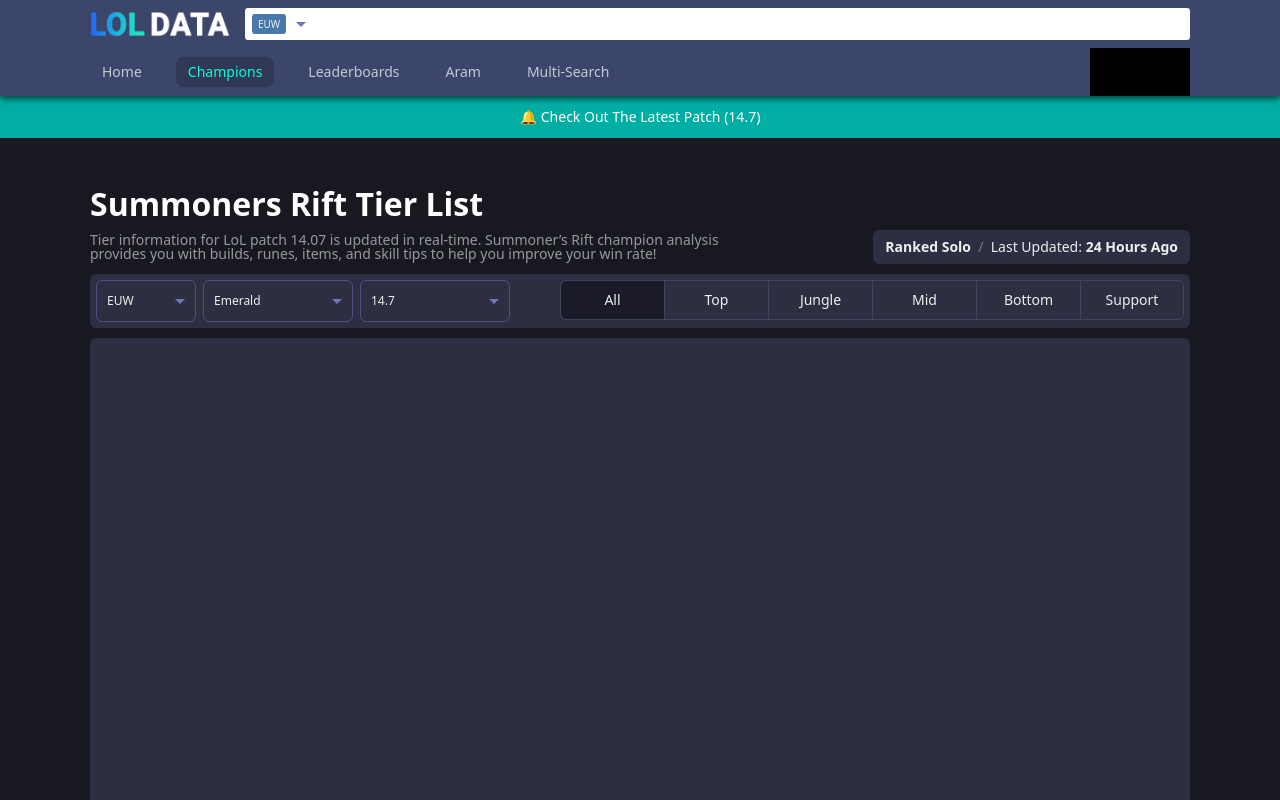
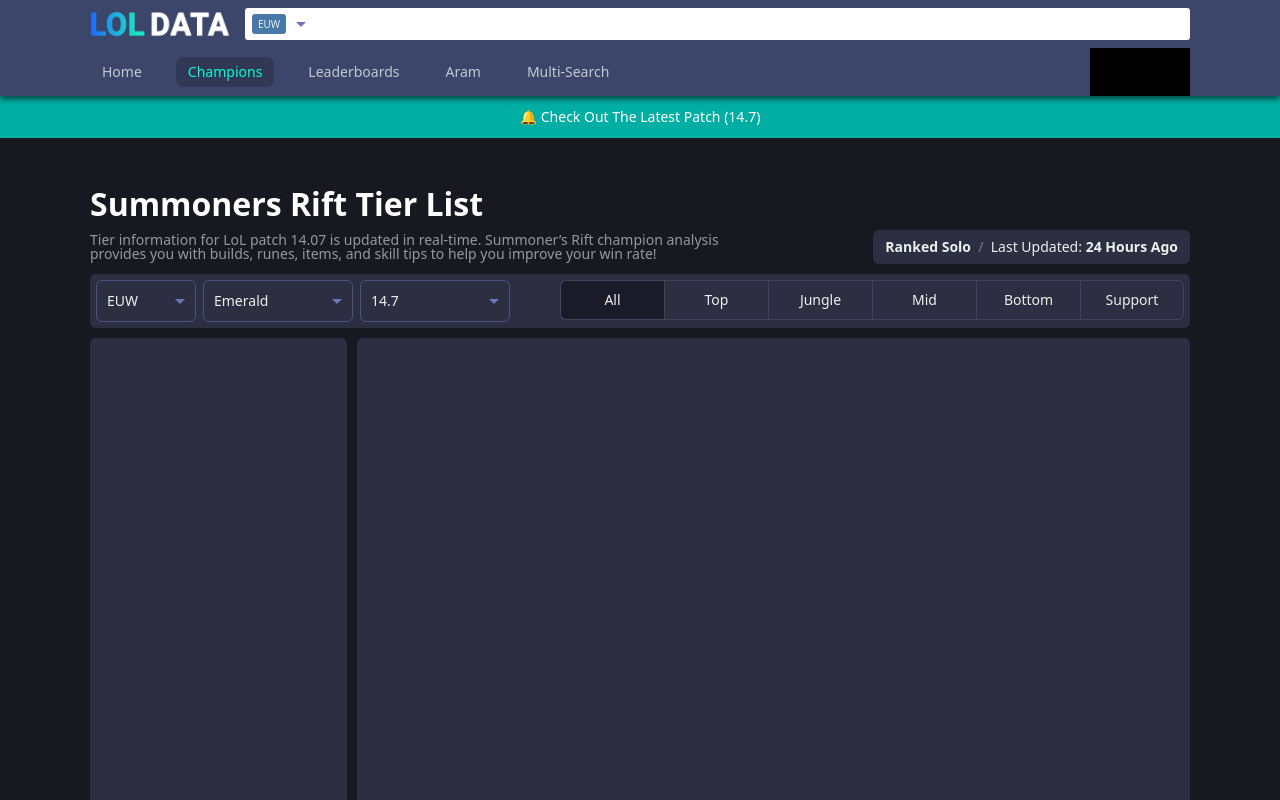
Before and after one commit to JuicyHam/League-data-tracker, a React (Vite) app in the folder frontend/: page /champions in a window 1280 px wide. Shown: the top 800 px of the page. Built offline with nearby package versions, Linux system fonts and the light colour scheme; a web font is replaced by a local one.

Commit message:
Adding Rank Table
dev

```diff
--- /dev/null
+++ b/frontend/src/components/champions/ChampionContent/Champion/index.jsx
@@ -0,0 +1,19 @@
+import styled from "styled-components";
+
+const Wrapper = styled.div`
+    width: 340px;
+    background-color: #2e2e43;
+    border-radius: 6px;
+    height: 100%;
+    margin-right: 10px;
+`
+
+const Champion = () => {
+    return (
+        <Wrapper>
+
+        </Wrapper>
+    )
+}
+
+export default Champion;
--- a/frontend/src/components/champions/Ranking/index.jsx
+++ b/frontend/src/components/champions/ChampionContent/Ranking/index.jsx
@@ -1,17 +1,16 @@
 import styled from "styled-components";
 
+
+
 const Wrapper = styled.div`
-    display: flex;
-    flex-direction: row;
     width: 100%;
-    margin-top: 10px;
-    height: 100vh;
     background-color: #2e2e43;
     border-radius: 6px;
 `
 
 const Ranking = () => {
     return (
+
         <Wrapper>
 
         </Wrapper>
--- a/frontend/src/components/champions/ContentWrapper/index.jsx
+++ b/frontend/src/components/champions/ChampionContent/index.jsx
@@ -3,34 +3,32 @@
 import ChampionHeader from "../ChampionHeader";
 import { createContext, useState } from "react";
 import { ChampionProvider } from "../../../contexts/ChampionContext";
+import Ranking from "./Ranking";
+import Champion from "./Champion";
 
 const Wrapper = styled.div`
     margin-top: 50px;
     height: 100%;
     width: 1100px;
 `
-
-const RankWrapper = styled.div`
+const TablesWrapper = styled.div`
     display: flex;
     flex-direction: row;
     width: 100%;
     margin-top: 10px;
     height: 100vh;
-    background-color: #2e2e43;
-    border-radius: 6px;
+
 `
-
-
-
 const ContentWrapper = ({children}) => {
     return (
         <Wrapper>
             <ChampionProvider>
                 <SearchTitle/>
                 <ChampionHeader/>
-                <RankWrapper>
-
-                </RankWrapper>
+                <TablesWrapper>
+                    <Champion/>
+                    <Ranking/>
+                </TablesWrapper>
             </ChampionProvider>
         </Wrapper>
     );
--- a/frontend/src/components/champions/ChampionHeader/ChampionDropdowns/ChampionBox.jsx
+++ b/frontend/src/components/champions/ChampionHeader/ChampionDropdowns/ChampionBox.jsx
@@ -17,7 +17,7 @@
 `
 
 const TagWrap = styled.div`
-    font-size: 12px;
+    font-size: 14px;
     font-weight: 500;
     color: ${props => props.selected ? props.theme.default_font_color :  props.theme.region_border};
 `
--- a/frontend/src/components/champions/index.jsx
+++ b/frontend/src/components/champions/index.jsx
@@ -1,6 +1,6 @@
 import Navbar from "../common/Header/Navbar";
 import styled from "styled-components";
-import ContentWrapper from "./ContentWrapper";
+import ContentWrapper from "./ChampionContent";
 
 const Wrapper = styled.div`
     top: 0;
```
